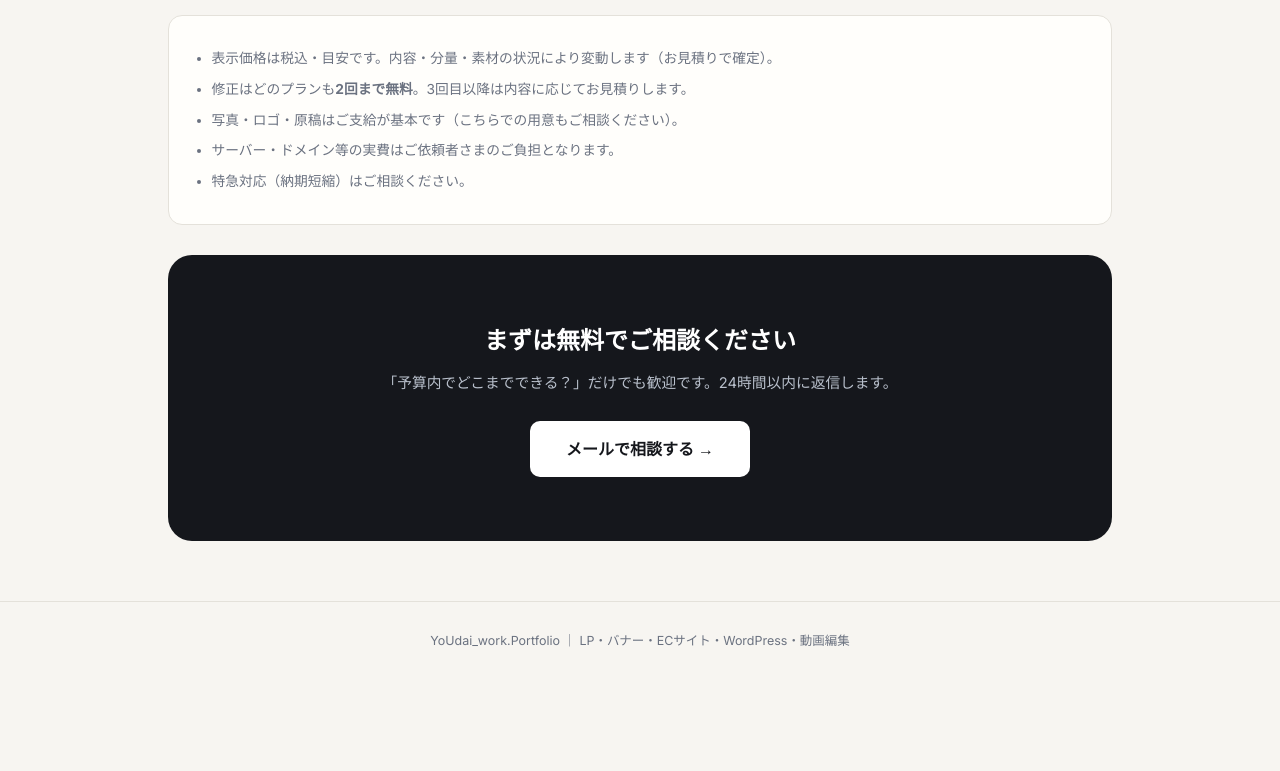
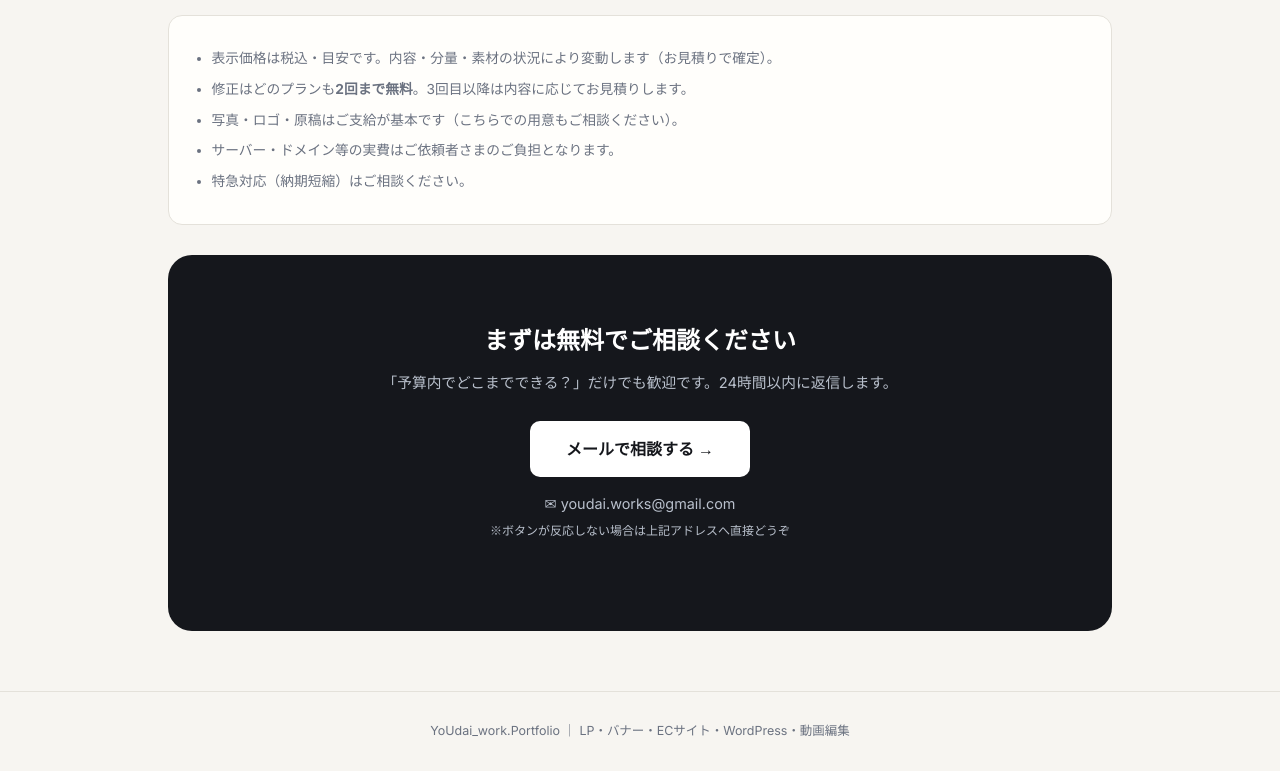
Before and after one commit to YoUdai-work/portfolio, a plain HTML site: page pricing.html in a window 1280 px wide. Shown: the part 2396-3167 px from the top of the page. Before the commit the page ends 3077 px from the top, so only its background shows below. Drawn offline with Linux system fonts and the light colour scheme.

Commit message:
料金ページにもメールアドレス明示を追加（mailto未設定環境対策）
Co-Authored-By: Claude Fable 5 <noreply@anthropic.com>

```diff
--- a/pricing.html
+++ b/pricing.html
@@ -249,6 +249,7 @@ footer{border-top:1px solid var(--line);padding:28px 0;text-align:center;font-si
     <h2>まずは無料でご相談ください</h2>
     <p>「予算内でどこまでできる？」だけでも歓迎です。24時間以内に返信します。</p>
     <a class="btn" href="mailto:youdai.works@gmail.com">メールで相談する →</a>
+    <p style="margin-top:14px;font-size:.9rem">✉ <span style="user-select:all">youdai.works@gmail.com</span><br><span style="font-size:.75rem;color:#b9c0cc">※ボタンが反応しない場合は上記アドレスへ直接どうぞ</span></p>
   </div>
 </div>
 
```
